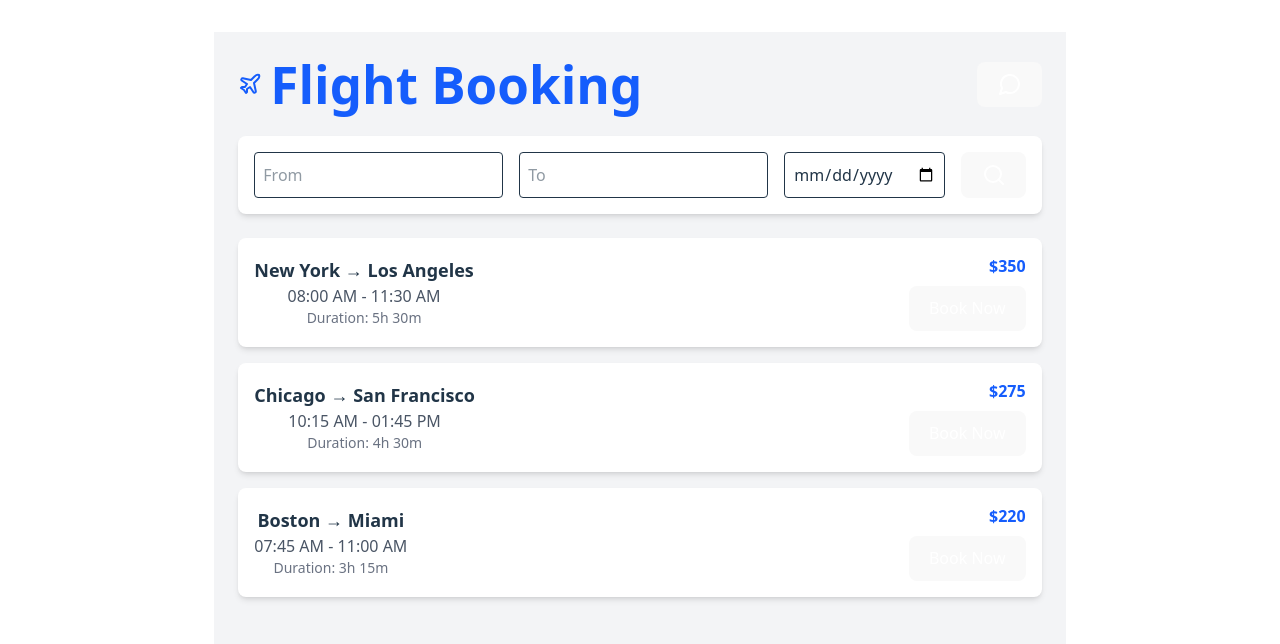
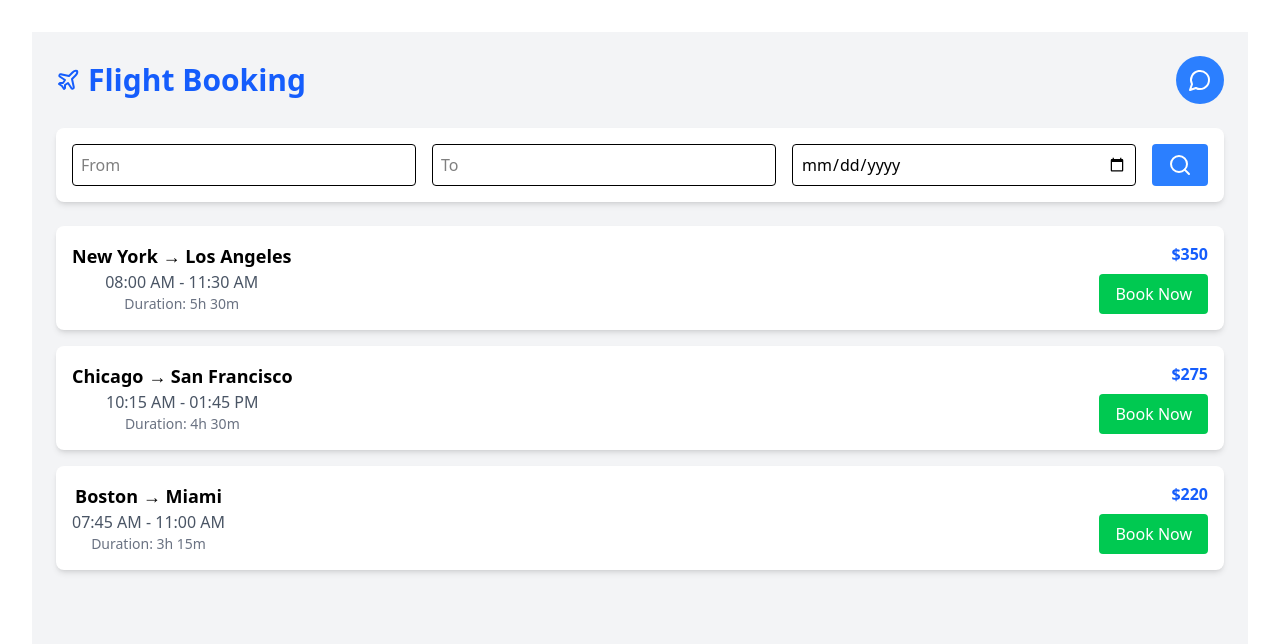
Before and after one commit to thgeek24/flight-booking-web, a React (Vite) app: page / in a window 1280 px wide. Shown: the top 644 px of the page. Built offline with nearby package versions, Linux system fonts and the light colour scheme.

Commit message:
refactor: simplify Vite configuration and clean up CSS styles

```diff
--- a/src/index.css
+++ b/src/index.css
@@ -14,72 +14,3 @@
     transform: translateX(0);
   }
 }
-
-:root {
-  font-family: system-ui, Avenir, Helvetica, Arial, sans-serif;
-  line-height: 1.5;
-  font-weight: 400;
-
-  color-scheme: light dark;
-  color: rgba(255, 255, 255, 0.87);
-  background-color: #242424;
-
-  font-synthesis: none;
-  text-rendering: optimizeLegibility;
-  -webkit-font-smoothing: antialiased;
-  -moz-osx-font-smoothing: grayscale;
-}
-
-a {
-  font-weight: 500;
-  color: #646cff;
-  text-decoration: inherit;
-}
-a:hover {
-  color: #535bf2;
-}
-
-body {
-  margin: 0;
-  display: flex;
-  place-items: center;
-  min-width: 320px;
-  min-height: 100vh;
-}
-
-h1 {
-  font-size: 3.2em;
-  line-height: 1.1;
-}
-
-button {
-  border-radius: 8px;
-  border: 1px solid transparent;
-  padding: 0.6em 1.2em;
-  font-size: 1em;
-  font-weight: 500;
-  font-family: inherit;
-  background-color: #1a1a1a;
-  cursor: pointer;
-  transition: border-color 0.25s;
-}
-button:hover {
-  border-color: #646cff;
-}
-button:focus,
-button:focus-visible {
-  outline: 4px auto -webkit-focus-ring-color;
-}
-
-@media (prefers-color-scheme: light) {
-  :root {
-    color: #213547;
-    background-color: #ffffff;
-  }
-  a:hover {
-    color: #747bff;
-  }
-  button {
-    background-color: #f9f9f9;
-  }
-}
--- a/vite.config.js
+++ b/vite.config.js
@@ -4,22 +4,5 @@
 
 // https://vite.dev/config/
 export default defineConfig({
-  plugins: [
-    react(),
-    tailwindcss({
-      theme: {
-        extend: {
-          animation: {
-            "slide-in": "slideIn 0.3s ease-out",
-          },
-          keyframes: {
-            slideIn: {
-              "0%": { transform: "translateX(100%)" },
-              "100%": { transform: "translateX(0)" },
-            },
-          },
-        },
-      },
-    }),
-  ],
+  plugins: [react(), tailwindcss()],
 });
```
